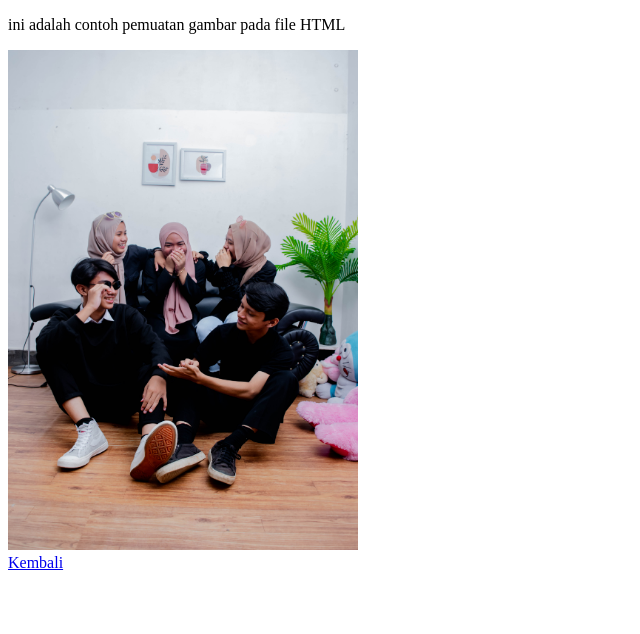
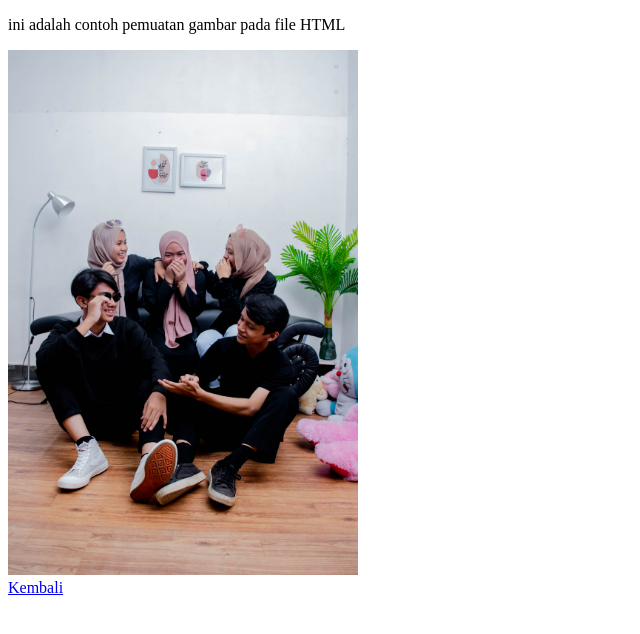
Before and after one commit to Cryfari/cryfari.github.io, a plain HTML site: page latihan2/latihan2.html in a window 1280 px wide. Shown: the whole page, without its empty margins (0-640 px from the left). Drawn offline with Linux system fonts and the light colour scheme.

Commit message:
Update latihan2.html

```diff
--- a/latihan2/latihan2.html
+++ b/latihan2/latihan2.html
@@ -6,7 +6,7 @@
 
 	<body>
 		<p>ini adalah contoh pemuatan gambar pada file HTML<p>
-		<img src=4.jpg alt="Foto" width=350 height=500 /><br>
+		<img src=4.jpg alt="Foto" width=350 /><br>
 		<a href="../index.html">Kembali</a>
 	</body>
 </HTML>
```
